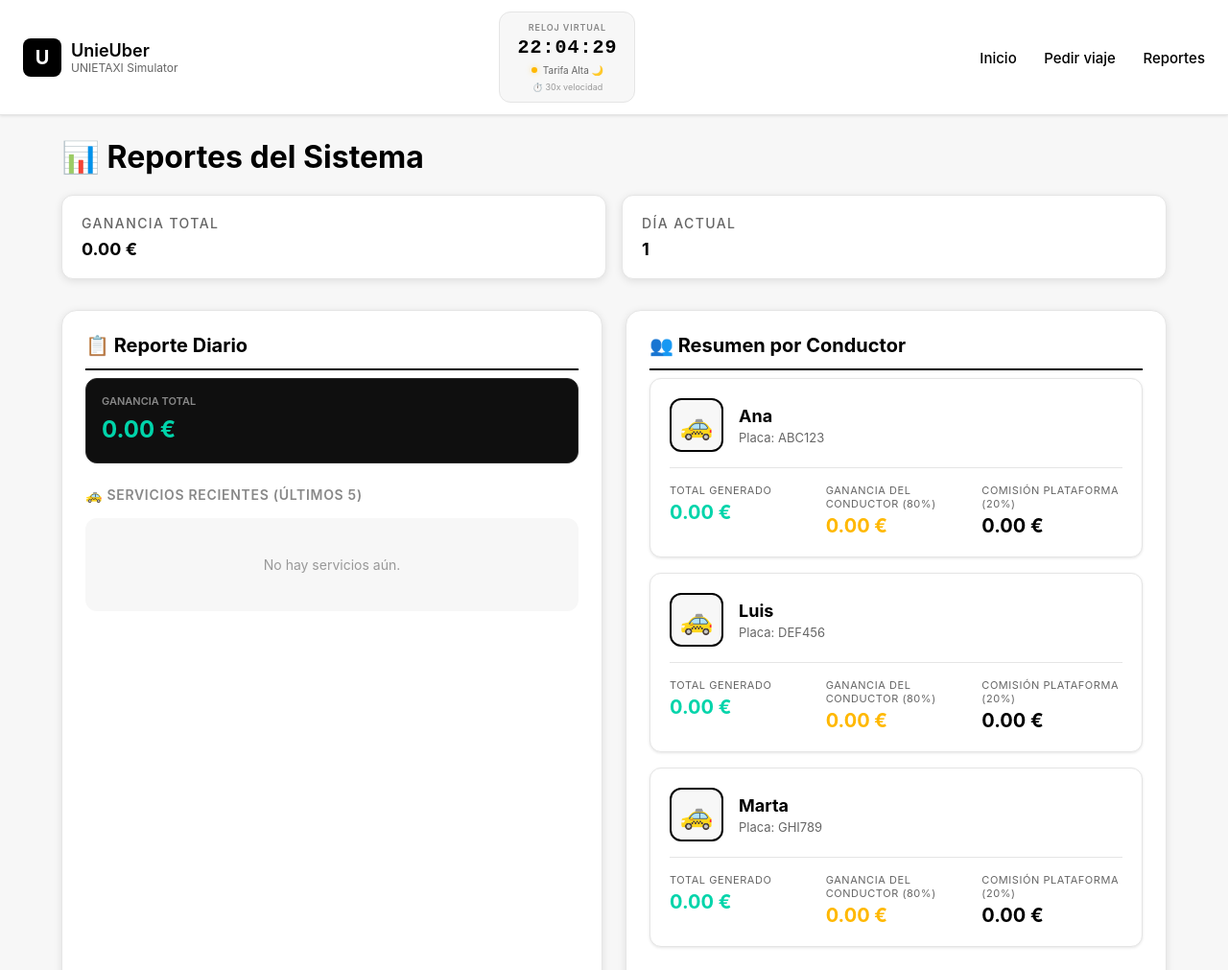
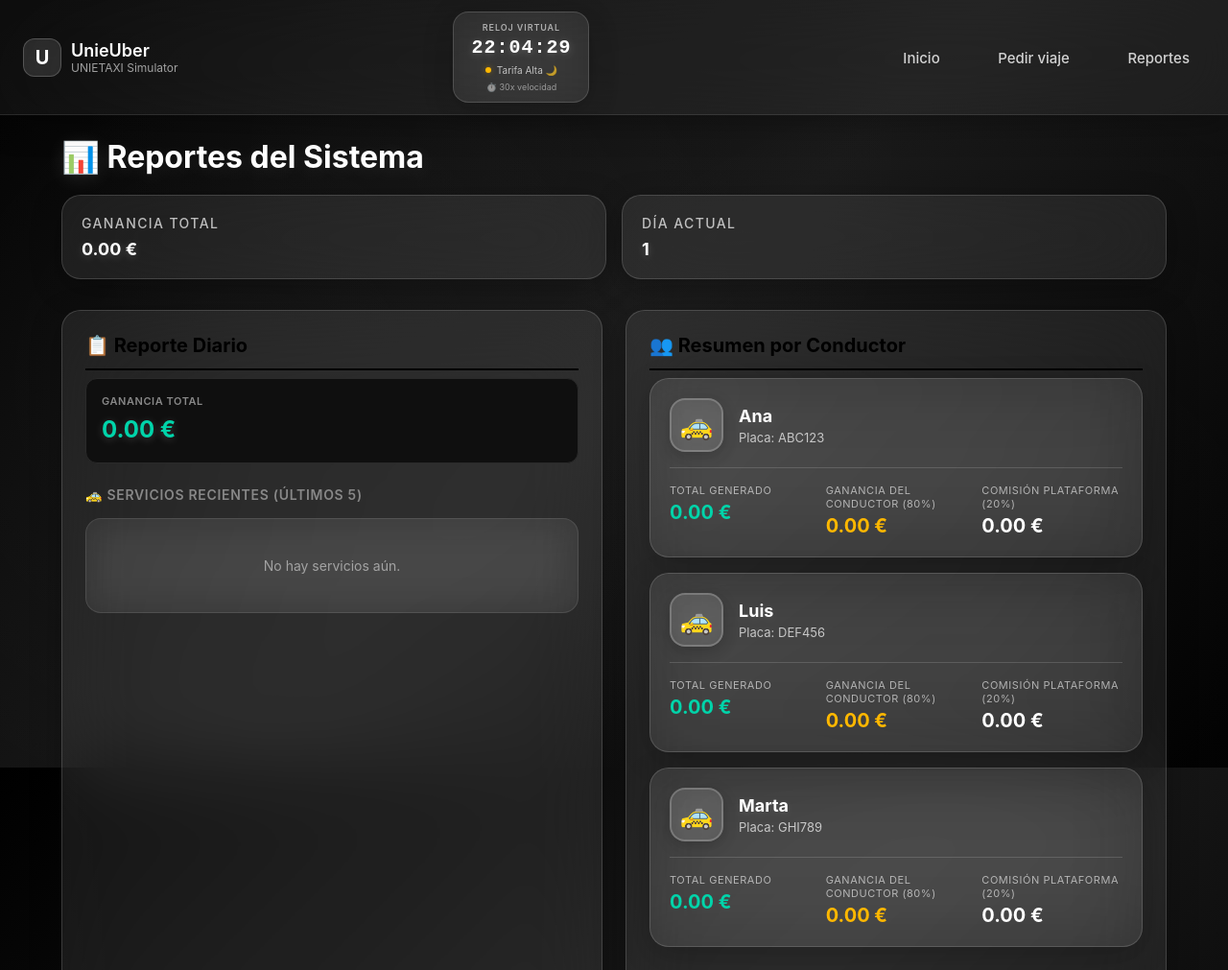
Before and after one commit to roobeerr13/UnieUber, a Flask app: page /reportes in a window 1280 px wide. Shown: the top 1011 px of the page at 96% size. Run offline with Flask 3, Linux system fonts and the light colour scheme.

Commit message:
los figuras

```diff
--- a/static/styles.css
+++ b/static/styles.css
@@ -7,12 +7,29 @@
 
 body {
   font-family: -apple-system, BlinkMacSystemFont, "Segoe UI", "Roboto", "Helvetica Neue", Arial, sans-serif;
-  background: #f7f7f7;
-  color: #000000;
+  background: linear-gradient(135deg, #000000 0%, #1a1a1a 50%, #000000 100%);
+  background-attachment: fixed;
+  color: #ffffff;
   min-height: 100vh;
+  position: relative;
 }
 
-/* Topbar estilo Uber */
+body::before {
+  content: '';
+  position: fixed;
+  top: 0;
+  left: 0;
+  right: 0;
+  bottom: 0;
+  background:
+    radial-gradient(circle at 20% 50%, rgba(255,255,255,0.03) 0%, transparent 50%),
+    radial-gradient(circle at 80% 80%, rgba(255,255,255,0.02) 0%, transparent 50%),
+    radial-gradient(circle at 40% 20%, rgba(255,255,255,0.01) 0%, transparent 50%);
+  pointer-events: none;
+  z-index: 0;
+}
+
+/* Topbar estilo iOS 26 glassmorphism */
 .topbar {
   position: sticky;
   top: 0;
@@ -21,9 +38,11 @@
   justify-content: space-between;
   align-items: center;
   padding: 12px 24px;
-  background: #ffffff;
-  box-shadow: 0 1px 3px rgba(0,0,0,0.1);
-  border-bottom: 1px solid #e5e5e5;
+  background: rgba(255, 255, 255, 0.05);
+  backdrop-filter: blur(40px) saturate(180%);
+  -webkit-backdrop-filter: blur(40px) saturate(180%);
+  box-shadow: 0 8px 32px rgba(0, 0, 0, 0.3);
+  border-bottom: 1px solid rgba(255, 255, 255, 0.1);
 }
 
 .brand {
@@ -35,14 +54,16 @@
 .brand-icon {
   width: 40px;
   height: 40px;
-  border-radius: 8px;
-  background: #000000;
+  border-radius: 12px;
+  background: rgba(255, 255, 255, 0.1);
+  backdrop-filter: blur(20px);
   display: flex;
   align-items: center;
   justify-content: center;
   font-weight: 700;
   font-size: 20px;
   color: #ffffff;
+  border: 1px solid rgba(255, 255, 255, 0.2);
 }
 
 .brand-text {
@@ -53,38 +74,44 @@
 .brand-title {
   font-weight: 600;
   font-size: 18px;
-  color: #000000;
+  color: #ffffff;
 }
 
 .brand-subtitle {
   font-size: 12px;
-  color: #666;
+  color: rgba(255, 255, 255, 0.6);
 }
 
 .nav-links a {
-  color: #000000;
+  color: rgba(255, 255, 255, 0.8);
   text-decoration: none;
   margin-left: 24px;
   font-size: 15px;
   font-weight: 500;
-  transition: color 0.2s;
+  transition: all 0.2s;
+  padding: 8px 16px;
+  border-radius: 8px;
 }
 
 .nav-links a:hover {
-  color: #666;
+  color: #ffffff;
+  background: rgba(255, 255, 255, 0.1);
 }
 
-/* Reloj estilo Uber */
+/* Reloj estilo iOS 26 glassmorphism */
 .clock-container {
   display: flex;
   flex-direction: column;
   align-items: center;
   gap: 4px;
   padding: 10px 18px;
-  background: #f7f7f7;
-  border-radius: 12px;
-  border: 1px solid #e5e5e5;
+  background: rgba(255, 255, 255, 0.08);
+  backdrop-filter: blur(30px) saturate(180%);
+  -webkit-backdrop-filter: blur(30px) saturate(180%);
+  border-radius: 16px;
+  border: 1px solid rgba(255, 255, 255, 0.15);
   min-width: 140px;
+  box-shadow: 0 8px 32px rgba(0, 0, 0, 0.2);
 }
 
 .clock-label {
@@ -100,8 +127,9 @@
   font-weight: 700;
   font-variant-numeric: tabular-nums;
   letter-spacing: 0.05em;
-  color: #000000;
+  color: #ffffff;
   font-family: 'Courier New', monospace;
+  text-shadow: 0 2px 10px rgba(255, 255, 255, 0.2);
 }
 
 .clock-status {
@@ -109,14 +137,22 @@
   align-items: center;
   gap: 6px;
   font-size: 10px;
-  color: #666;
+  color: rgba(255, 255, 255, 0.7);
   margin-top: 2px;
 }
 
 .clock-speed {
   font-size: 9px;
-  color: #999;
+  color: rgba(255, 255, 255, 0.5);
   margin-top: 2px;
+}
+
+.clock-label {
+  font-size: 9px;
+  text-transform: uppercase;
+  letter-spacing: 0.1em;
+  color: rgba(255, 255, 255, 0.6);
+  font-weight: 600;
 }
 
 .status-indicator {
@@ -141,11 +177,15 @@
   padding: 24px;
   max-width: 1200px;
   margin: 0 auto;
+  position: relative;
+  z-index: 1;
 }
 
-/* Home estilo Uber */
+/* Home estilo iOS 26 glassmorphism */
 .home-container {
   padding: 40px 0;
+  position: relative;
+  z-index: 1;
 }
 
 .home-hero {
@@ -200,13 +251,17 @@
 .stat-value {
   font-size: 24px;
   font-weight: 700;
-  color: #000000;
+  color: #ffffff;
   margin-bottom: 4px;
+  text-shadow: 0 2px 10px rgba(255, 255, 255, 0.2);
 }
 
 .stat-label {
   font-size: 14px;
-  color: #666;
+  color: rgba(255, 255, 255, 0.6);
+  text-transform: uppercase;
+  letter-spacing: 0.05em;
+  font-weight: 500;
 }
 
 .home-actions {
@@ -385,13 +467,15 @@
   cursor: pointer;
 }
 
-/* Cards generales estilo Uber */
+/* Cards estilo iOS 26 glassmorphism */
 .card {
-  background: #ffffff;
-  border-radius: 16px;
+  background: rgba(255, 255, 255, 0.08);
+  backdrop-filter: blur(40px) saturate(180%);
+  -webkit-backdrop-filter: blur(40px) saturate(180%);
+  border-radius: 20px;
   padding: 24px;
-  box-shadow: 0 2px 8px rgba(0,0,0,0.1);
-  border: 1px solid #e5e5e5;
+  box-shadow: 0 8px 32px rgba(0, 0, 0, 0.3);
+  border: 1px solid rgba(255, 255, 255, 0.15);
 }
 
 .card h2, .card h3 {
@@ -609,7 +703,8 @@
   font-size: 32px;
   font-weight: 700;
   margin-bottom: 20px;
-  color: #000000;
+  color: #ffffff;
+  text-shadow: 0 4px 20px rgba(255, 255, 255, 0.1);
 }
 
 .reports-summary {
@@ -619,19 +714,21 @@
 }
 
 .summary-card {
-  background: #ffffff;
+  background: rgba(255, 255, 255, 0.08);
+  backdrop-filter: blur(40px) saturate(180%);
+  -webkit-backdrop-filter: blur(40px) saturate(180%);
   padding: 20px;
-  border-radius: 12px;
-  border: 1px solid #e5e5e5;
+  border-radius: 20px;
+  border: 1px solid rgba(255, 255, 255, 0.15);
   flex: 1;
-  box-shadow: 0 2px 8px rgba(0,0,0,0.1);
+  box-shadow: 0 8px 32px rgba(0, 0, 0, 0.3);
 }
 
 .summary-label {
   font-size: 12px;
   text-transform: uppercase;
   letter-spacing: 0.1em;
-  color: #888;
+  color: rgba(255, 255, 255, 0.6);
   margin-bottom: 8px;
   font-weight: 600;
 }
@@ -639,7 +736,8 @@
 .summary-value {
   font-size: 28px;
   font-weight: 700;
-  color: #000000;
+  color: #ffffff;
+  text-shadow: 0 2px 10px rgba(255, 255, 255, 0.2);
 }
 
 .reports-grid {
@@ -793,18 +894,21 @@
 }
 
 .driver-card {
-  background: #ffffff;
+  background: rgba(255, 255, 255, 0.08);
+  backdrop-filter: blur(40px) saturate(180%);
+  -webkit-backdrop-filter: blur(40px) saturate(180%);
   padding: 20px;
-  border-radius: 12px;
-  border: 1px solid #e5e5e5;
-  transition: all 0.2s;
-  box-shadow: 0 1px 3px rgba(0,0,0,0.1);
+  border-radius: 20px;
+  border: 1px solid rgba(255, 255, 255, 0.15);
+  transition: all 0.3s;
+  box-shadow: 0 8px 32px rgba(0, 0, 0, 0.2);
 }
 
 .driver-card:hover {
-  border-color: #000000;
-  transform: translateY(-2px);
-  box-shadow: 0 4px 8px rgba(0,0,0,0.15);
+  border-color: rgba(255, 255, 255, 0.3);
+  transform: translateY(-4px);
+  background: rgba(255, 255, 255, 0.12);
+  box-shadow: 0 12px 40px rgba(0, 0, 0, 0.3);
 }
 
 .driver-header {
@@ -817,13 +921,15 @@
 .driver-avatar {
   width: 56px;
   height: 56px;
-  border-radius: 12px;
-  background: #f7f7f7;
+  border-radius: 16px;
+  background: rgba(255, 255, 255, 0.1);
+  backdrop-filter: blur(20px);
   display: flex;
   align-items: center;
   justify-content: center;
   font-size: 28px;
-  border: 2px solid #000000;
+  border: 2px solid rgba(255, 255, 255, 0.2);
+  box-shadow: 0 4px 16px rgba(0, 0, 0, 0.2);
 }
 
 .driver-info {
@@ -833,13 +939,14 @@
 .driver-name {
   font-size: 18px;
   font-weight: 700;
-  color: #000000;
+  color: #ffffff;
   margin-bottom: 4px;
+  text-shadow: 0 2px 10px rgba(255, 255, 255, 0.1);
 }
 
 .driver-placa {
   font-size: 13px;
-  color: #666;
+  color: rgba(255, 255, 255, 0.7);
 }
 
 .driver-stats {
@@ -847,7 +954,7 @@
   grid-template-columns: repeat(3, 1fr);
   gap: 16px;
   padding-top: 16px;
-  border-top: 1px solid #e5e5e5;
+  border-top: 1px solid rgba(255, 255, 255, 0.15);
 }
 
 .driver-stat {
@@ -858,7 +965,7 @@
 
 .driver-stat-label {
   font-size: 11px;
-  color: #666;
+  color: rgba(255, 255, 255, 0.6);
   text-transform: uppercase;
   letter-spacing: 0.05em;
 }
@@ -866,7 +973,7 @@
 .driver-stat-value {
   font-size: 20px;
   font-weight: 700;
-  color: #000000;
+  color: #ffffff;
 }
 
 .chart-container {
@@ -946,10 +1055,12 @@
 .empty-state {
   text-align: center;
   padding: 40px;
-  color: #999;
+  color: rgba(255, 255, 255, 0.5);
   font-size: 14px;
-  background: #f7f7f7;
-  border-radius: 12px;
+  background: rgba(255, 255, 255, 0.05);
+  backdrop-filter: blur(20px);
+  border-radius: 16px;
+  border: 1px solid rgba(255, 255, 255, 0.1);
 }
 
 /* Responsive */
@@ -1033,27 +1144,29 @@
   justify-content: space-between;
   align-items: center;
   padding: 16px;
-  background: #f7f7f7;
-  border-radius: 8px;
-  border: 1px solid #e5e5e5;
+  background: rgba(255, 255, 255, 0.05);
+  backdrop-filter: blur(20px);
+  border-radius: 12px;
+  border: 1px solid rgba(255, 255, 255, 0.15);
 }
 
 .summary-item.highlight {
-  background: #ffffff;
+  background: rgba(255, 255, 255, 0.1);
   border-color: #00D4AA;
   border-width: 2px;
+  box-shadow: 0 4px 20px rgba(0, 212, 170, 0.2);
 }
 
 .summary-label {
   font-size: 14px;
-  color: #666;
+  color: rgba(255, 255, 255, 0.7);
   font-weight: 500;
 }
 
 .summary-value {
   font-size: 18px;
   font-weight: 700;
-  color: #000000;
+  color: #ffffff;
 }
 
 .summary-value.price {
```
Also changed, not shown: other parts of static/styles.css (+149 -87 lines).
